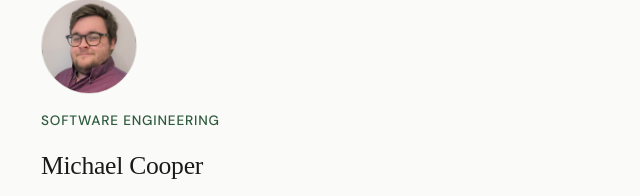
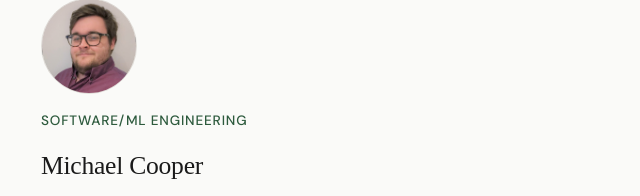
Before and after one commit to samocooper/samocooper.github.io, a plain HTML site: page index.html in a window 1280 px wide. Shown: the part 832-1028 px from the top of the page, 263-903 px from the left. Drawn offline with nearby package versions, Linux system fonts and the light colour scheme.

Commit message:
Update index.html

```diff
--- a/index.html
+++ b/index.html
@@ -177,7 +177,7 @@
 
       <div class="bio">
         <div class="photo"><img src="michael.jpg" alt="Michael Cooper"></div>
-        <span class="role">Software Engineering</span>
+        <span class="role">Software/ML Engineering</span>
         <h2>Michael Cooper</h2>
         <p>
           Full-stack engineer with a background in civil engineering and computer science.
```
